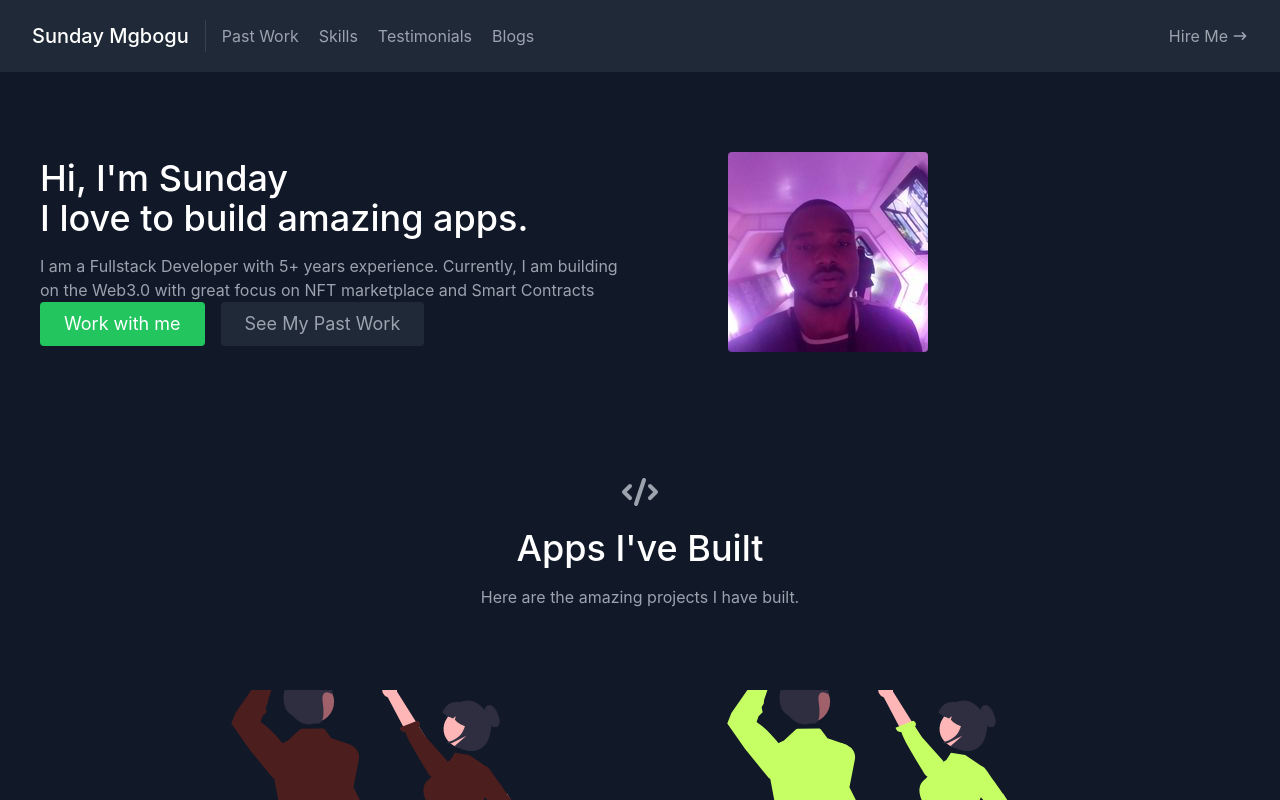
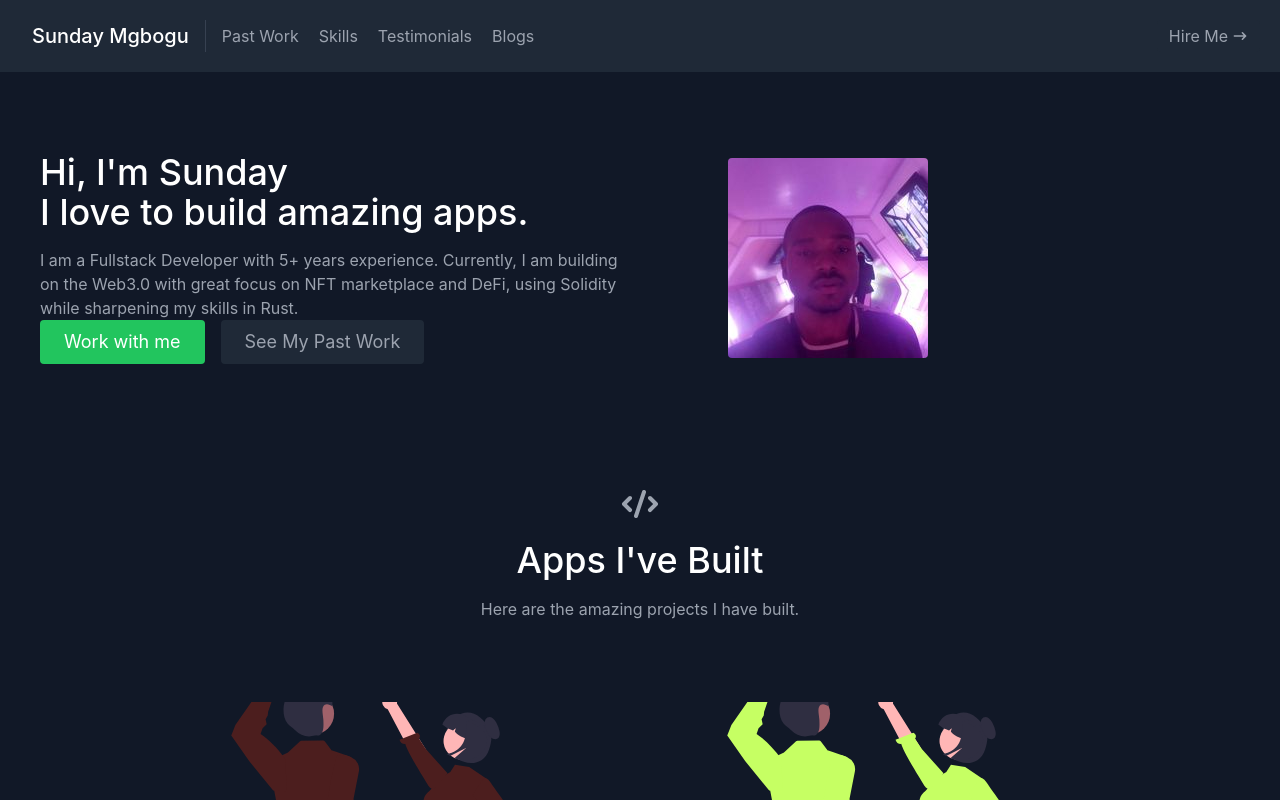
Before and after one commit to digitalsimboja/portfolio, a React (Create React App) app: page / in a window 1280 px wide. Shown: the top 800 px of the page. Built offline with nearby package versions, Linux system fonts and the light colour scheme.

Commit message:
Updated about

```diff
--- a/src/components/About.js
+++ b/src/components/About.js
@@ -12,8 +12,8 @@ class About extends Component {
                         </h1>
                         <p className="flex justify-center">
                             I am a Fullstack Developer with 5+ years experience. Currently, I am building
-                            on the Web3.0 with great focus on NFT marketplace and Smart Contracts
-
+                            on the Web3.0 with great focus on NFT marketplace and DeFi, using Solidity
+                            while sharpening my skills in Rust.
                         </p>
                         <div className="flex justify-center">
                             <a href="#contact" className="inline-flex text-white bg-green-500 border-0 py-2 px-6 focus:outline-none hover:bg-green-600 rounded text-lg">
```
Also changed, not shown: src/lib/supabaseClient.js (added).
